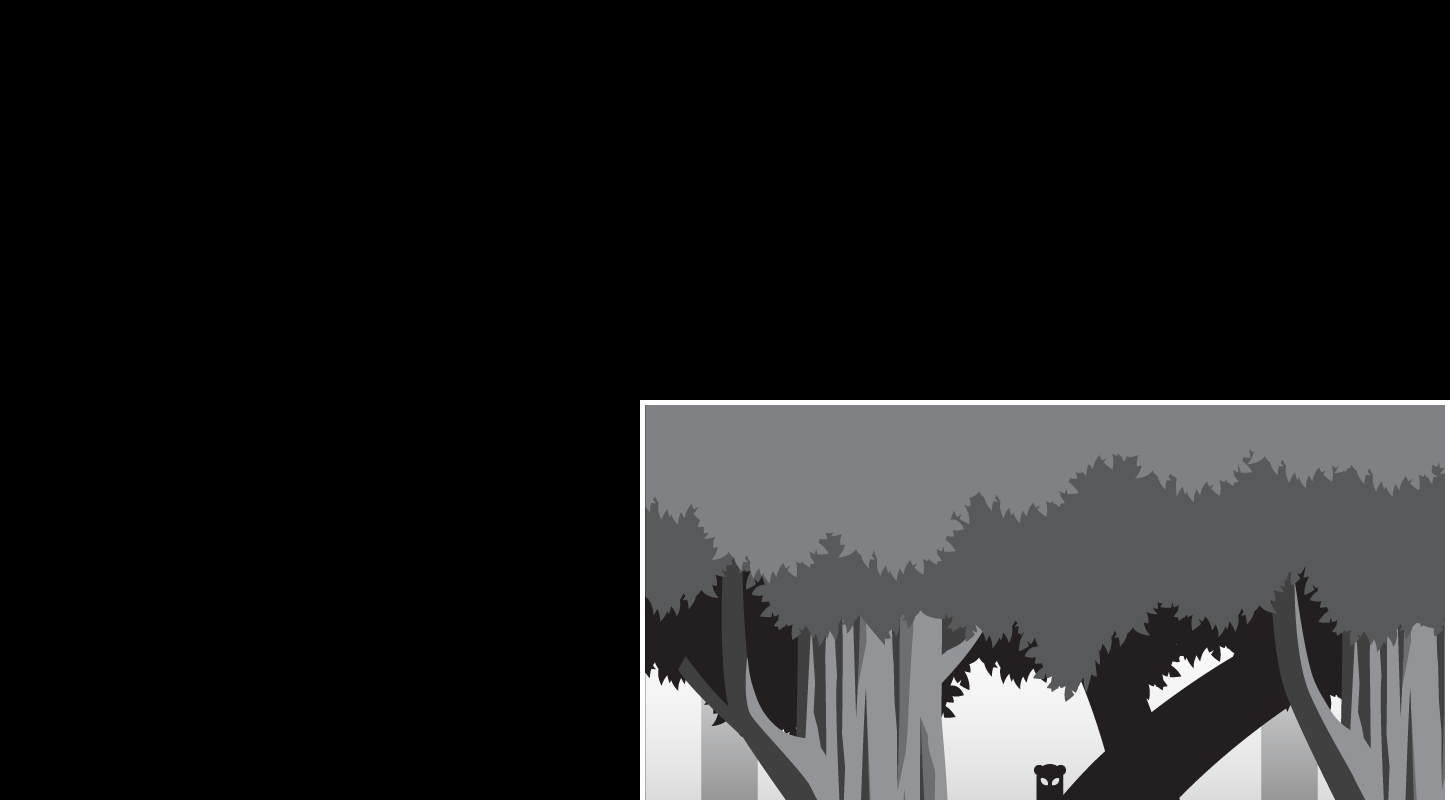
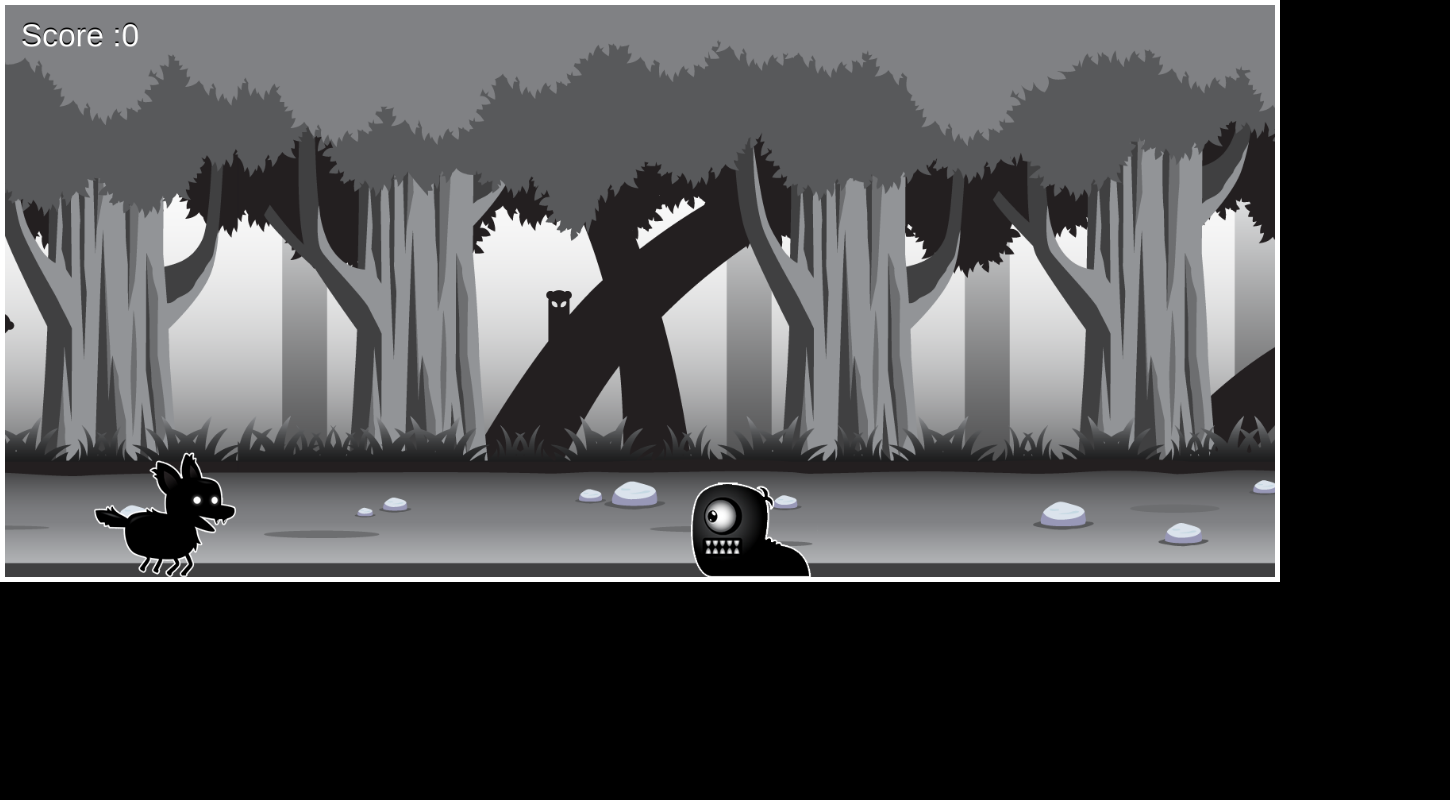
Before and after one commit to Thushan96/Slider_Game, a plain HTML site: page index.html in a window 1280 px wide. Shown: the top 800 px of the page, 1450 px wide, since content can reach past the window. Drawn offline with Linux system fonts and the light colour scheme.

Commit message:
updated content

```diff
--- a/assets/css/style.css
+++ b/assets/css/style.css
@@ -1,13 +1,18 @@
+*{
+    margin: 0;
+    padding: 0;
+    box-sizing: border-box;
+}
 body{
     background: black;
 }
 
 #canvas1{
     position: absolute;
-    top: 50%;
-    left: 50%;
     transform: translate(-50%-50%);
     border: 5px solid white;
+    max-width: 100%;
+    max-height: 100%;
 }
 
 #playerImage,#enemyImage,#backgroundImage{
--- a/assets/js/script.js
+++ b/assets/js/script.js
@@ -1,9 +1,11 @@
 window.addEventListener("load", function (){
     const canvas=document.getElementById("canvas1");
     const ctx=canvas.getContext('2d');
-    canvas.width=800;
+    canvas.width=1600;
     canvas.height=720;
     let enemies=[];
+    let score=0;
+    let gameOver=false;
 
 
 
@@ -19,7 +21,7 @@ class InputHandler{
                 e.key=='ArrowRight'
                 && this.keys.indexOf(e.key)==-1){
                 this.keys.push(e.key);
-            }
+            }else if (e.key=='Enter' && gameOver) restartGame();
 
         });
         window.addEventListener('keyup',e=>{
@@ -42,26 +44,65 @@ class Player{
         this.gameHeight=gameHeight;
         this.width=200;
         this.height=200;
-        this.x=0;
+        this.x=100;
         this.y=this.gameHeight-this.height;
         this.image=document.getElementById("playerImage");
         this.frameX=0;
+        this.maxFrame=5;
+        this.fps=20;//frames per second-to slow down animation of image sheet
+        this.frameTimer=0;//count from 0 to frameInterval
+        this.frameInterval=1000/this.fps;//count how many milliseconds each frame last
         this.frameY=0;
         this.speed=0;
         this.vy=0;
         // to get to opposite when jumping
         this.weight=1;
     }
+    restart(){
+        this.x=100;
+        this.y=this.gameHeight-this.height;
+        this.frameX=0;
+        this.maxFrame=5;
+    }
     draw(context){
-        context.fillStyle='white';
+        // context.strokeStyle='white';
+        // context.strokeRect(this.x,this.y,this.width,this.height);
+        // context.beginPath();
+        // context.arc(this.x+this.width/2,this.y+this.height/2,this.width/2,0,Math.PI*2);//X,Y,radius,startAngle,EndAngle
+        // context.stroke();
+        // context.strokeStyle='blue';
+        // context.beginPath();
+        // context.arc(this.x,this.y,this.width/2,0,Math.PI*2);//X,Y,radius,startAngle,EndAngle
+        // context.stroke();
+
+        // context.fillStyle='white';
         // context.fillRect(this.x,this.y,this.width,this.height);
         //image,(source x,source y,source w,source height)-to get image from sheet,
         // (x,y,width,height)where to place crop out canvas
         context.drawImage(this.image,this.frameX*this.width,this.frameY*this.height,this.width,this.height,this.x,this.y,this.width,this.height);
     }
-    update(input){
-        //horizontal movement
-
+    update(input,deltaTime,enemies){
+        //check collapsing
+        enemies.forEach(enemy=>{
+           const dx=(enemy.x+enemy.width/2)-(this.x+this.width/2);
+           const dy=(enemy.y+enemy.height/2)-(this.y+this.height/2);
+           const distance=Math.sqrt(dx*dx+dy*dy);
+           if (distance<enemy.width/2+this.width/2){
+               gameOver=true;
+           }
+        });
+        //image(sprite) sheet animation
+        if (this.frameTimer>this.frameInterval){
+            if (this.frameX>this.maxFrame){
+                this.frameX=0;
+            }else{
+                this.frameX++;
+            }
+            this.frameTimer=0;
+        }else {
+            this.frameTimer+=deltaTime;
+        }
+        //horizontal movement-controls
         if (input.keys.indexOf('ArrowRight')>-1) {
             this.speed = 5;
         }else if (input.keys.indexOf('ArrowLeft')>-1){
@@ -123,6 +164,10 @@ class Background{
         context.drawImage(this.image,this.x+this.width-this.speed,this.y,this.width,this.height);
     }
 
+    restart(){
+        this.x=0;
+    }
+
     update(){
         //to scroll to left
         this.x-=this.speed;
@@ -146,15 +191,44 @@ class Enemy {
         this.y=this.gameHeight-this.height;
         // for horizontal navigation of image sheet
         this.frameX=0;
+        this.maxFrame=5;
+        this.fps=20;//frames per second-to slow down animation of image sheet
+        this.frameTimer=0;//count from 0 to frameInterval
+        this.frameInterval=1000/this.fps;//count how many milliseconds each frame last
         this.speed=8;
+        this.markedForDeletion=false;
     }
     draw(context){
+        // context.strokeStyle='white';
+        // context.strokeRect(this.x,this.y,this.width,this.height);
+        // context.beginPath();
+        // context.arc(this.x+this.width/2,this.y+this.height/2,this.width/2,0,Math.PI*2);//X,Y,radius,startAngle,EndAngle
+        // context.stroke();
+        // context.strokeStyle='blue';
+        // context.beginPath();
+        // context.arc(this.x,this.y,this.width/2,0,Math.PI*2);//X,Y,radius,startAngle,EndAngle
+        // context.stroke();
         // (image,(sx,sy,sw,sh)-to get from image sheet,(x,y,width,height)-image positioning)
-        context.drawImage(this.image,this.frameX*this.width,0,this.width,this.height,this.x,this.y,this.width,this.height);
+        context.drawImage(this.image,this.frameX*this.width,0,this.width,this.height,
+            this.x,this.y,this.width,this.height);
     }
 
-    update(){
+    update(deltaTime){
+        if (this.frameTimer>this.frameInterval){//to slow down the image frame rate
+            if(this.frameX>=this.maxFrame){ //cycle between frames
+                this.frameX=0;
+            }else{
+                this.frameX++;
+            }
+            this.frameTimer=0;
+        }else{
+            this.frameTimer+=deltaTime;
+        }
         this.x-=this.speed;
+        if (this.x<0-this.width){//to delete passed enemies
+            this.markedForDeletion=true;
+            score++;
+        }
     }
 }
 // add remove animate enemies
@@ -169,17 +243,38 @@ function handleEnemies(deltaTime){
     // call draw and update method on each enemy added to list
     enemies.forEach(enemy=>{
         enemy.draw(ctx);
-        enemy.update();
-    })
+        enemy.update(deltaTime);
+    });
+    enemies=enemies.filter(enemy=>!enemy.markedForDeletion);//passed enemy deleted
 }
 
 
 
 // display score,messages
-function displayStatusText(){
-
+function displayStatusText(context){
+    context.textAlign='left';
+    context.font='40px Helvetica';
+    context.fillStyle='black';
+    context.fillText('Score :'+ score,20,50);//text we want to draw +x and y coordinates
+    context.fillStyle='white';
+    context.fillText('Score :'+ score,20,52);//2 times to get shadow
+    if (gameOver){
+        context.textAlign='center';
+        context.fillStyle='black';
+        context.fillText('Game Over Press Enter to Restart!',canvas.width/2,200);
+        context.fillStyle='white';
+        context.fillText('Game Over Press Enter to Restart!',canvas.width/2+2,200);
+    }
 }
 
+    function restartGame(){
+        player.restart();
+        background.restart();
+        enemies=[];
+        score=0;
+        gameOver=false;
+        animate(0);
+}
 
     const input=new InputHandler();
     const player=new Player(canvas.width,canvas.height);
@@ -197,13 +292,16 @@ function displayStatusText(){
         lastTime=timeStamp;
         ctx.clearRect(0,0,canvas.width,canvas.height);
         background.draw(ctx);
-        // background.update();
+        background.update();
         player.draw(ctx);
         //pass keyboard input
-        player.update(input);
-        handleEnemies(deltaTime);
+        player.update(input,deltaTime,enemies);
+        handleEnemies(deltaTime)
+        displayStatusText(ctx);
         // built in method to loop
-        requestAnimationFrame(animate);
+        if(!gameOver){
+            requestAnimationFrame(animate)
+        }
     }
 
     animate(0);
```
